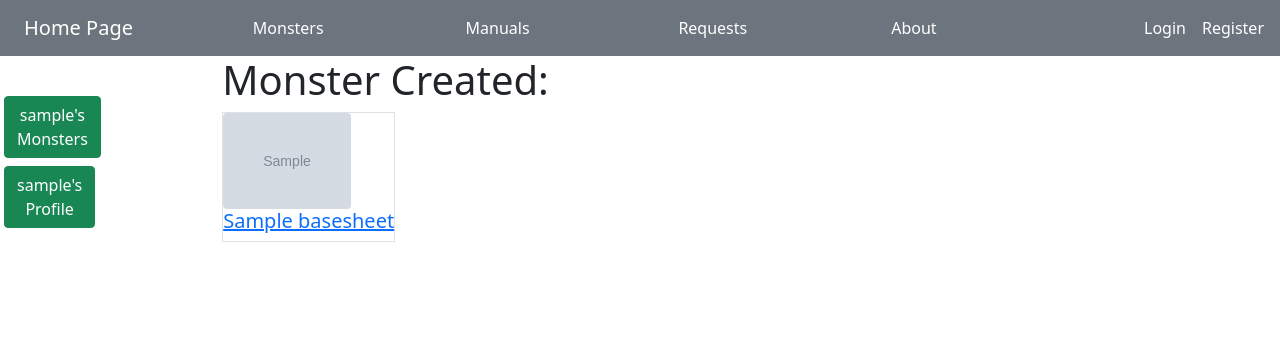
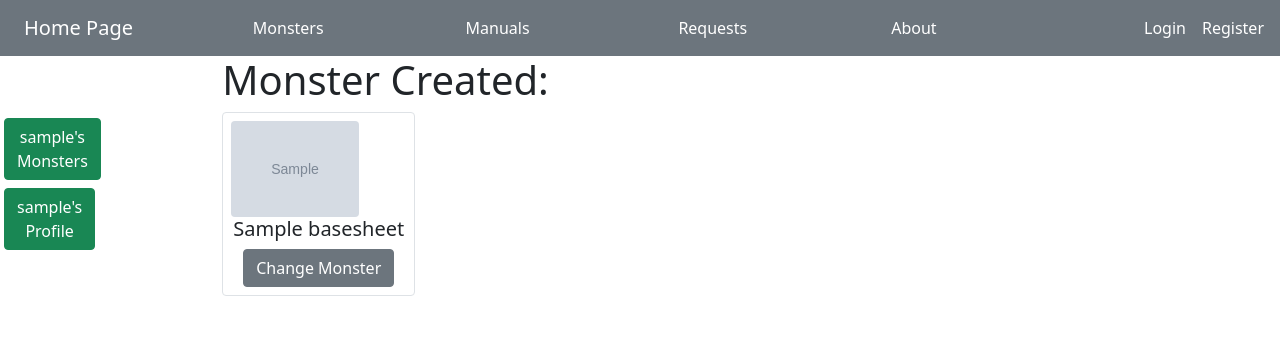
Before and after one commit to leogutschow/Monster-Importer, a Django app: a page that uses authentications/templates/accounts/profile_detail.html in a window 1280 px wide. Shown: the top 356 px of the page. Run offline with Django 4.2, Linux system fonts and the light colour scheme; tables that the repository leaves empty hold one stand-in row (values such as "Sample post"); grey boxes marked "Sample" are stand-in pictures.

Commit message:
Centralizando botao de Editar Monstro

```diff
--- a/authentications/templates/accounts/profile_detail.html
+++ b/authentications/templates/accounts/profile_detail.html
@@ -32,12 +32,17 @@
             <h1>Monster Created:</h1>
             <div class="d-flex justify-content-start">
                 {% for monster in monsters %}
-                    <a class="me-auto" href="{% url 'monster:monster_detail' monster.slug %}">
-                        <div class="border">
+                    <div class="rounded border me-auto p-2">
+                        <a class="text-decoration-none" href="{% url 'monster:monster_detail' monster.slug %}">
                             <img class="rounded mx-auto" src="{{ monster.image.url }}" style="max-width: 10vw">
-                            <h5 class="text-center">{{ monster.name }}</h5>
+                            <h5 class="text-dark text-center">{{ monster.name }}</h5>
+                        </a>
+                        <div class="container-fluid">
+                            <button class="btn btn-secondary" type="button">
+                                <a class="text-white text-decoration-none">Change Monster</a>
+                            </button>
                         </div>
-                    </a>
+                    </div>
                 {% endfor %}
             </div>
         </div>
```
